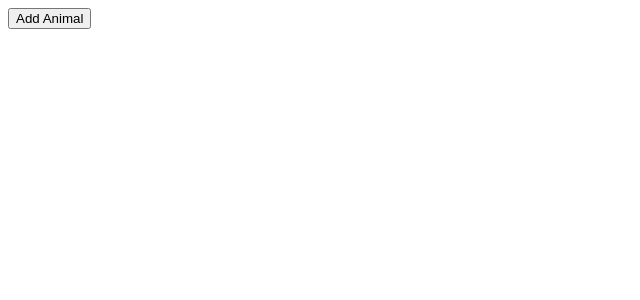
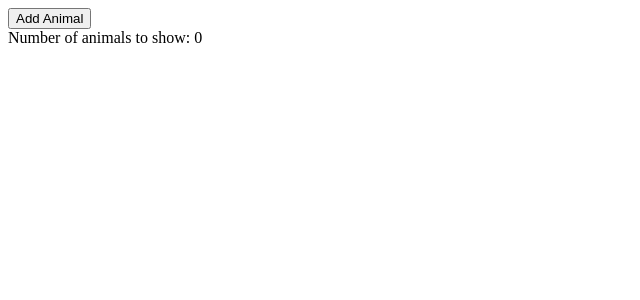
Before and after one commit to patchampoux/react-animals, a React (Create React App) app: page / in a window 1280 px wide. Shown: the top 300 px of the page, without its empty margins (0-640 px from the left). Built offline with nearby package versions, Linux system fonts and the light colour scheme.

Commit message:
Introducing the State System

```diff
--- a/src/App.js
+++ b/src/App.js
@@ -1,11 +1,16 @@
+import {useState} from "react";
+
 const App = () => {
+	let [count, setCount] = useState(0);
+
 	const handleClick = () => {
-		console.log('Button was clicked!');
+		setCount(count + 1);
 	}
 
 	return (
 		<div>
 			<button onClick={handleClick}>Add Animal</button>
+			<div>Number of animals to show: {count}</div>
 		</div>
 	);
 }
```
